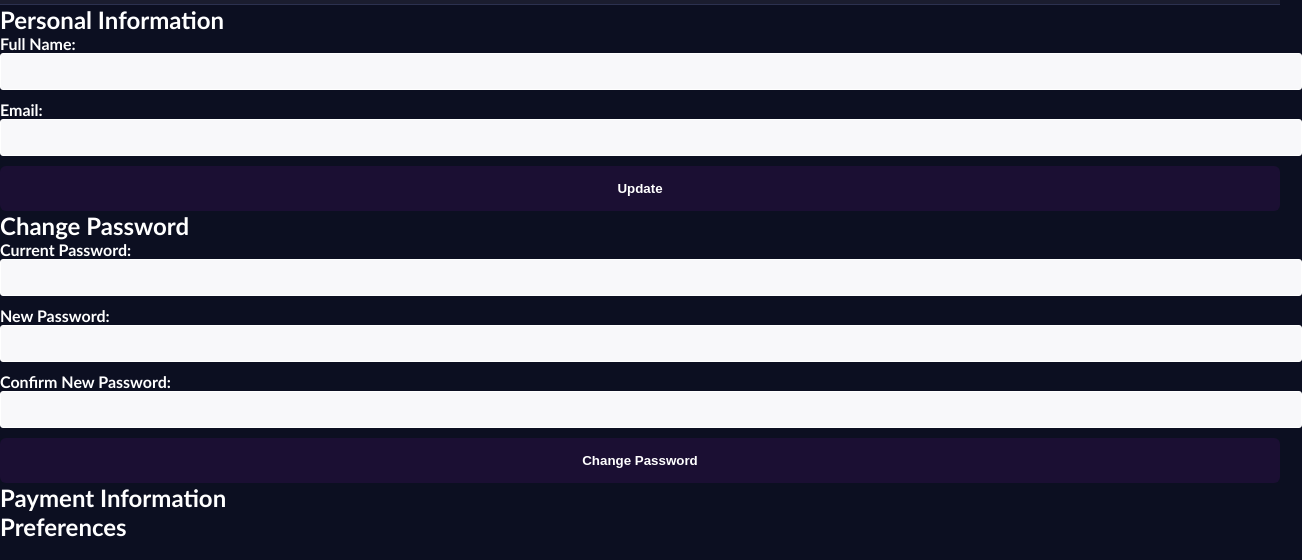
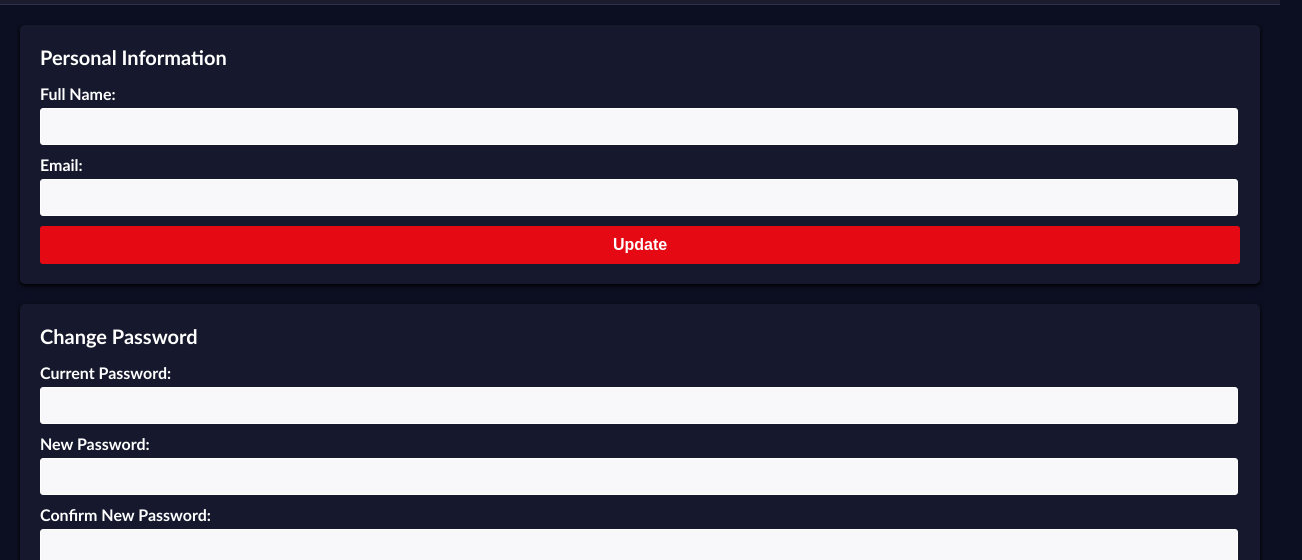
Before and after one commit to seifeldeendev/Watchify, a plain HTML site: page settings.html in a window 1280 px wide. Shown: the part 61-621 px from the top of the page, 1302 px wide, since content can reach past the window. Drawn offline with Linux system fonts and the light colour scheme; no server answers.

Commit message:
Fix some issues at CSS & JS

```diff
--- a/assets/css/style.css
+++ b/assets/css/style.css
@@ -355,14 +355,12 @@ footer {
 
 /* Sign In Page Start */
 .login-pg-title {
-  justify-content: center;
   color: #ffffff;
   font-size: 15px;
   text-align: center;
 }
 
 .login-pg-desc {
-  justify-content: center;
   color: #cccccc;
   font-size: 15px;
   text-align: center;
@@ -561,7 +559,12 @@ button:hover {
 
 .show-details {
   display: flex;
-  margin-bottom: 40px;
+  margin-bottom: 60px;
+  background-color: #16192d;
+  color: #fff;
+  border-radius: 5px;
+  box-shadow: 0 2px 4px rgb(0, 0, 0);
+  padding: 20px;
 }
 
 .show-poster img {
@@ -655,7 +658,6 @@ button:hover {
   margin-bottom: 10px;
 }
 
-
 #section {
   background-color: #16192d;
   color: #fff;
@@ -677,9 +679,9 @@ button:hover {
   margin-bottom: 5px;
 }
 
-.bashar-input{
+.bashar-input {
   background-color: #f8f8fa;
-  width: 100%;
+  width: 98%;
   padding: 10px;
   margin-bottom: 10px;
   border: 1px solid #ffffff;
@@ -695,6 +697,40 @@ button:hover {
   cursor: pointer;
   font-size: 16px;
 }
-main{
-  color: #FFFFFF;
+main {
+  color: #ffffff;
 }
+
+#personal-info,#password,#payment-info,#preferences {
+  background-color: #16192d;
+  color: #fff;
+  background-color: rgb(255, 255, 255) 505;
+  border-radius: 5px;
+  box-shadow: 0 2px 4px rgb(0, 0, 0);
+  padding: 20px;
+  margin-bottom: 20px;
+}
+
+#personal-info h2,
+#password h2 {
+  color: #fff;
+  font-size: 20px;
+  margin-bottom: 15px;
+}
+
+#personal-info form button,
+#password form button {
+  background-color: #e50914;
+  color: #fff;
+  padding: 10px 20px;
+  border: none;
+  border-radius: 3px;
+  cursor: pointer;
+  font-size: 16px;
+}
+
+#personal-info form label,
+#password form label {
+  display: block;
+  margin-bottom: 5px;
+}
--- a/assets/js/main.js
+++ b/assets/js/main.js
@@ -2,8 +2,6 @@ function fetchData(divId, requestId, type) {
   if (type === "products") {
     let xhr = new XMLHttpRequest();
     xhr.withCredentials = true;
-    // https://corsproxy.io/?https%3A%2F%2Fdev-tester-new-watchify.pantheonsite.io%2Fapi%2Fapi.php%3Ftype%3Dcarousel%26id%3DMain%2FEGYPT%2Fhome%2FEGY-Home-Resident-Evil-Bundle-SVOD
-    url = encodeURIComponent(`https://dev-tester-new-watchify.pantheonsite.io/api/api.php?type=carousel&id=${requestId}`);
     xhr.open(
       "GET",
       `https://api.allorigins.win/raw?url=https://dev-tester-new-watchify.pantheonsite.io/api/api.php?id=${requestId}`
--- a/settings.html
+++ b/settings.html
@@ -47,7 +47,7 @@
         </div>
       </div>
     </header>
-    <main>
+    <div class="main">
       <section id="personal-info">
         <h2>Personal Information</h2>
         <form action="#" method="post">
@@ -109,7 +109,7 @@
       <section id="preferences">
         <h2>Preferences</h2>
       </section>
-    </main>
+    </div>
 
     <footer>
       <img src="assets/imgs/logo.png" width="130" height="25" alt="Watchify" />
```
